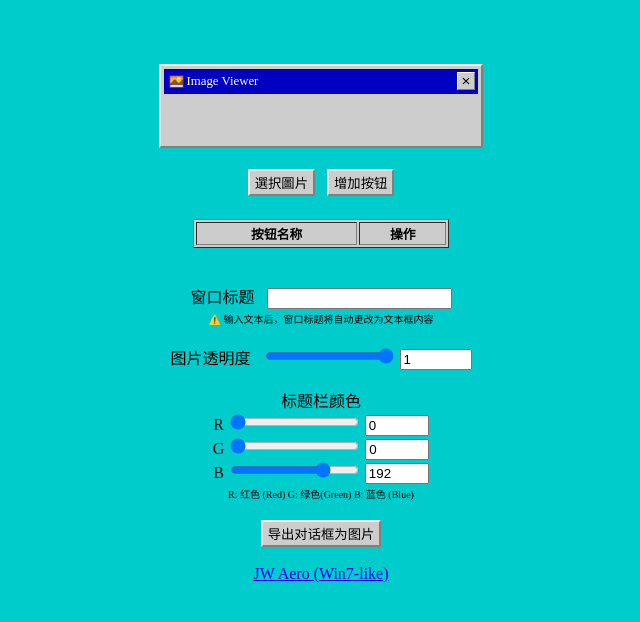
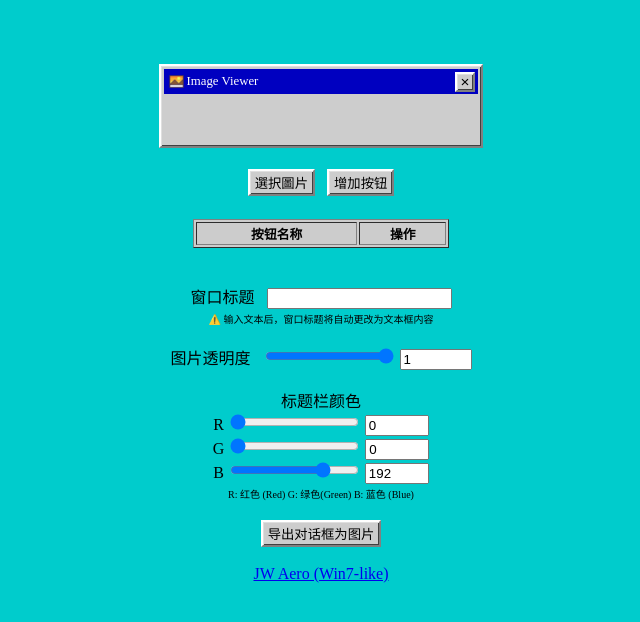
Before and after one commit to srhskah/jw_nostalgia, a plain HTML site: page Classic/index.html in a window 1280 px wide. Both pictures are taken after a click on the button "导出对话框为图片". Shown: the whole page, without its empty margins (319-959 px from the left). Drawn offline with nearby package versions, Linux system fonts and the light colour scheme; a web font is replaced by a local one.

Commit message:
2026.11.26c1.1

```diff
--- a/Classic/index.html
+++ b/Classic/index.html
@@ -365,9 +365,65 @@
                 return Promise.all(tasks);
             }
 
+            // 导出前把浮雕写进 inline style，避免远端 html2canvas 丢掉 stylesheet / 原生 button 边框
+            function applyExportEmboss(root) {
+                var targets = [root].concat(
+                    Array.prototype.slice.call(root.querySelectorAll('button, .btn div, .file-input-trigger'))
+                );
+                var backups = [];
+                for (var i = 0; i < targets.length; i++) {
+                    var el = targets[i];
+                    backups.push({
+                        el: el,
+                        border: el.style.border,
+                        borderStyle: el.style.borderStyle,
+                        borderWidth: el.style.borderWidth,
+                        borderTopColor: el.style.borderTopColor,
+                        borderRightColor: el.style.borderRightColor,
+                        borderBottomColor: el.style.borderBottomColor,
+                        borderLeftColor: el.style.borderLeftColor,
+                        boxShadow: el.style.boxShadow,
+                        appearance: el.style.appearance,
+                        webkitAppearance: el.style.webkitAppearance,
+                        backgroundColor: el.style.backgroundColor
+                    });
+                    el.style.appearance = 'none';
+                    el.style.webkitAppearance = 'none';
+                    el.style.borderStyle = 'solid';
+                    el.style.borderWidth = (el === root) ? '2px' : '2px';
+                    el.style.borderTopColor = '#ffffff';
+                    el.style.borderLeftColor = '#ffffff';
+                    el.style.borderRightColor = '#808080';
+                    el.style.borderBottomColor = '#808080';
+                    el.style.boxShadow = 'inset 1px 1px 0 #dfdfdf, inset -1px -1px 0 #404040';
+                    if (!el.style.backgroundColor) {
+                        el.style.backgroundColor = '#cdcdcd';
+                    }
+                }
+                return function restoreExportEmboss() {
+                    for (var j = 0; j < backups.length; j++) {
+                        var b = backups[j];
+                        b.el.style.border = b.border;
+                        b.el.style.borderStyle = b.borderStyle;
+                        b.el.style.borderWidth = b.borderWidth;
+                        b.el.style.borderTopColor = b.borderTopColor;
+                        b.el.style.borderRightColor = b.borderRightColor;
+                        b.el.style.borderBottomColor = b.borderBottomColor;
+                        b.el.style.borderLeftColor = b.borderLeftColor;
+                        b.el.style.boxShadow = b.boxShadow;
+                        b.el.style.appearance = b.appearance;
+                        b.el.style.webkitAppearance = b.webkitAppearance;
+                        b.el.style.backgroundColor = b.backgroundColor;
+                    }
+                };
+            }
+
             document.getElementById('exportButton').addEventListener('click', function() {
                 var element = document.getElementById('jw_classic'); // 获取你想要导出的 <div> 的 ID
+                var restoreEmboss = null;
                 ensureExportImagesClean(element).then(function() {
+                    restoreEmboss = applyExportEmboss(element);
+                    element.offsetHeight; // 强制重绘后再截图
                     return html2canvas(element, {
                         useCORS: true, // 允许跨域请求，如果div中有来自不同域名的资源
                         allowTaint: false,
@@ -376,6 +432,7 @@
                         dpi: window.devicePixelRatio // 根据设备像素比调整分辨率
                     });
                 }).then(function(canvas) {
+                    if (restoreEmboss) restoreEmboss();
                     // 将 canvas 转换为图片，并创建一个下载链接
                     var imgData = canvas.toDataURL('image/png');
                     var link = document.createElement('a');
@@ -383,6 +440,7 @@
                     link.download = 'exported-image.png'; // 设置文件名
                     link.click();
                 }).catch(function(err) {
+                    if (restoreEmboss) restoreEmboss();
                     console.error(err);
                     alert('导出失败：画布被跨域图片污染。请确认标题图标/内容图可同源访问，或重新选择图片后再试。');
                 });
--- a/Classic/style.css
+++ b/Classic/style.css
@@ -16,16 +16,17 @@
     width:25%;
     /* margin-left: 25%; */
     margin-top: 5%;
-    /* solid 多色边框模拟 outset 浮雕，避免 html2canvas 丢失 3D 边框 */
-    border: 0.15em solid;
-    border-color: #ffffff #808080 #808080 #ffffff;
+    /* px + 分边颜色 + inset shadow：远端 html2canvas 对 em/outset 不稳定 */
+    border-style: solid;
+    border-width: 2px;
+    border-top-color: #ffffff;
+    border-left-color: #ffffff;
+    border-right-color: #808080;
+    border-bottom-color: #808080;
+    box-shadow: inset 1px 1px 0 #dfdfdf, inset -1px -1px 0 #404040;
     position: relative;
     left: 50%;
     transform: translateX(-50%); /* 向左回退自身宽度的50% */
-    /* Simulate an outset effect using shadows */
-    /* box-shadow:
-        0 0.15em 0.15em rgba(0,0,0,0.3),
-        0 -0.15em 0.15em rgba(255,255,255,0.9); */
 }
 
 #jw_classic>div{
@@ -58,10 +59,13 @@
     font-size:larger;
     line-height: 1em;
     color: black;
-    /* solid 多色边框模拟 outset，导出时保留浮雕 */
-    border: 0.1em solid;
-    border-color: #ffffff #808080 #808080 #ffffff;
-    /* box-shadow: 0.1em 0.1em 0.1em 0px rgb(0, 0, 0); */
+    border-style: solid;
+    border-width: 2px;
+    border-top-color: #ffffff;
+    border-left-color: #ffffff;
+    border-right-color: #808080;
+    border-bottom-color: #808080;
+    box-shadow: inset 1px 1px 0 #dfdfdf, inset -1px -1px 0 #404040;
 }
 
 #box{
@@ -74,13 +78,20 @@
     display: none;
 }
 
-button {
+button,
+.file-input-trigger {
+    /* 去掉系统原生按钮外观，否则远端 html2canvas 常丢掉自定义浮雕边框 */
+    appearance: none;
+    -webkit-appearance: none;
     font-family: Unifont, DotGothic16;
     padding: 2px 5px;
-    /* border-radius: 5px; */
-    /* solid 多色边框模拟 outset，动态按钮导出时也能保留浮雕 */
-    border: 0.2em solid;
-    border-color: #ffffff #808080 #808080 #ffffff;
+    border-style: solid;
+    border-width: 2px;
+    border-top-color: #ffffff;
+    border-left-color: #ffffff;
+    border-right-color: #808080;
+    border-bottom-color: #808080;
+    box-shadow: inset 1px 1px 0 #dfdfdf, inset -1px -1px 0 #404040;
     background-color: #cdcdcd;
     outline: none;
     color: #000;
@@ -92,15 +103,3 @@ button {
     left: 50%;
     transform: translateX(-50%); /* 向左回退自身宽度的50%*/
 }
-
-.file-input-trigger {
-    padding: 2px 5px;
-    /* border-radius: 5px; */
-    /* solid 多色边框模拟 outset，导出时保留浮雕 */
-    border: 0.2em solid;
-    border-color: #ffffff #808080 #808080 #ffffff;
-    background-color: #cdcdcd;
-    outline: none;
-    color: #000;
-    cursor: pointer;
-}
```
Also changed, not shown: _crop_bottom_3.png (added), _crop_bottom_4.png (added), _crop_close_3.png (added), _crop_close_4.png (added), _crop_left_3.png (added), _crop_left_4.png (added).
